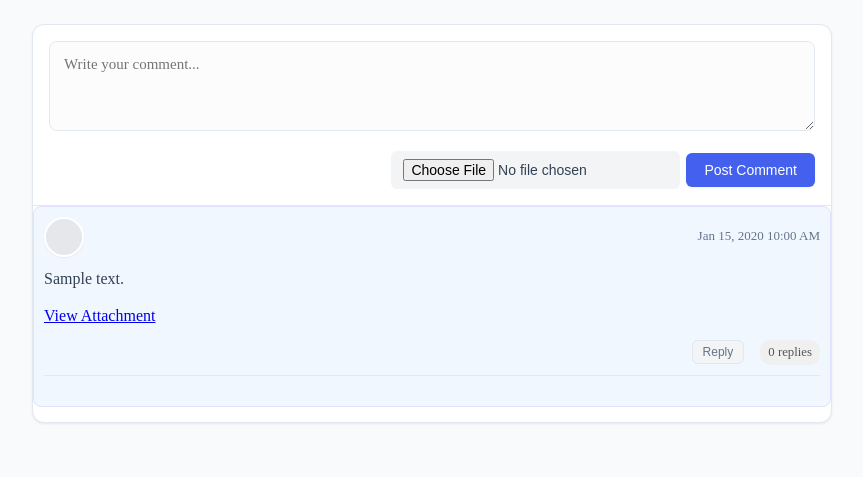
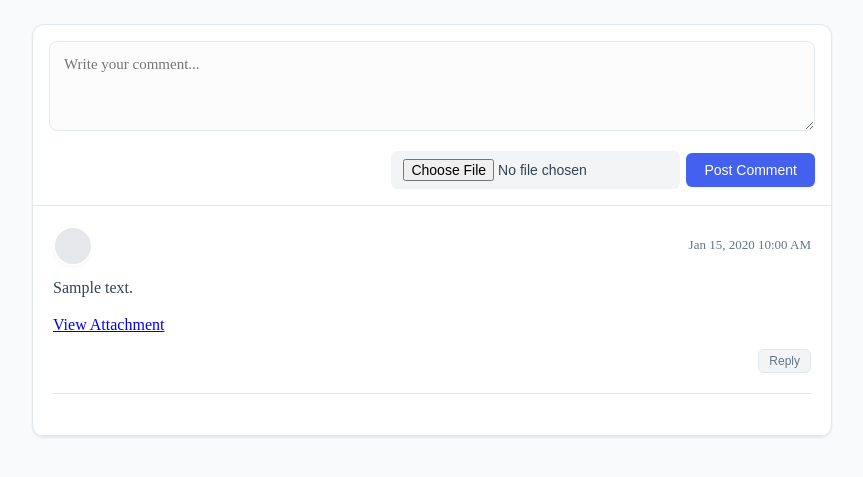
Before and after one commit to Mariadonnadelossantos19/CommentModalphp, a PHP site: page /comments.php in a window 1280 px wide. Shown: the part 65-542 px from the top of the page, without its empty margins (208-1071 px from the left). Run offline with PHP 8.4, Linux system fonts and the light colour scheme; the visitor is signed in with stand-in values (Sample User, id 1); tables that the repository leaves empty or names only in its code hold one stand-in row (values such as "Sample post").

Commit message:
count replies

```diff
--- a/comments.php
+++ b/comments.php
@@ -68,7 +68,7 @@ function getReplies($db, $comment_id) {
     return $stmt->fetchAll(PDO::FETCH_ASSOC);
 }
 
-// New function to count replies
+// Add this function after the getReplies function
 function getReplyCount($db, $comment_id) {
     $stmt = $db->prepare("
         SELECT COUNT(*) as count
@@ -212,55 +212,27 @@ if (isset($_SESSION['flash_message'])) {
             line-height: 1;
         }
 
-        /* Add background colors to distinguish comments and replies */
-        .comment-item {
-            background-color: #f0f7ff; /* Light blue for main comments */
-            border-radius: 8px;
-            margin-bottom: 15px;
-            padding: 10px;
-            border: 1px solid #e0e0ff;
+        /* Style for reply counts */
+        .reply-count {
+            display: inline-block;
+            background-color: #e9ecef;
+            color: #495057;
+            font-size: 0.75rem;
+            font-weight: bold;
+            padding: 2px 8px;
+            border-radius: 12px;
+            margin-left: 8px;
+            border: 1px solid #ced4da;
         }
 
-        .reply-item {
-            background-color: #fff7f0; /* Light orange/peach for direct replies */
-            border-radius: 8px;
-            margin-bottom: 10px;
-            margin-left: 25px;
-            padding: 10px;
-            border: 1px solid #ffe0d0;
+        .comment-item .reply-count {
+            background-color: #e3f2fd; /* Light blue for comments */
+            border-color: #bbdefb;
         }
 
-        .nested-reply-item {
-            background-color: #f0fff7; /* Light mint/green for nested replies */
-            border-radius: 8px;
-            margin-bottom: 8px;
-            margin-left: 25px;
-            padding: 10px;
-            border: 1px solid #d0ffe0;
-        }
-
-        /* Add some spacing between comment sections */
-        .replies-container {
-            margin-top: 10px;
-        }
-
-        .nested-replies-container {
-            margin-top: 10px;
-        }
-
-        /* Style for reply counts */
-        .reply-count {
-            font-size: 0.8rem;
-            color: #555;
-            background-color: #f0f0f0;
-            padding: 2px 8px;
-            border-radius: 10px;
-            margin-left: 10px;
-        }
-
-        /* Add hover effect to reply count */
-        .reply-count:hover {
-            background-color: #e0e0e0;
+        .reply-item .reply-count {
+            background-color: #fff3e0; /* Light orange for replies */
+            border-color: #ffe0b2;
         }
     </style>
 </head>
@@ -326,8 +298,14 @@ if (isset($_SESSION['flash_message'])) {
                                         <button class="delete-comment">Delete</button>
                                     <?php endif; ?>
                                     <button class="reply">Reply</button>
-                                    <?php $replyCount = getReplyCount($db, $comment['cmt_id']); ?>
+
+                                    <!-- Add the reply count here -->
+                                    <?php
+                                    $replyCount = getReplyCount($db, $comment['cmt_id']);
+                                    if ($replyCount > 0):
+                                    ?>
                                     <span class="reply-count"><?php echo $replyCount; ?> <?php echo $replyCount == 1 ? 'reply' : 'replies'; ?></span>
+                                    <?php endif; ?>
                                 </div>
 
                                 <!-- Reply Form for this comment -->
@@ -375,8 +353,14 @@ if (isset($_SESSION['flash_message'])) {
                                                         <button class="delete-reply">Delete</button>
                                                     <?php endif; ?>
                                                     <button class="btn reply">Reply</button>
-                                                    <?php $nestedReplyCount = getReplyCount($db, $reply['cmt_id']); ?>
+
+                                                    <!-- Add the reply count here -->
+                                                    <?php
+                                                    $nestedReplyCount = getReplyCount($db, $reply['cmt_id']);
+                                                    if ($nestedReplyCount > 0):
+                                                    ?>
                                                     <span class="reply-count"><?php echo $nestedReplyCount; ?> <?php echo $nestedReplyCount == 1 ? 'reply' : 'replies'; ?></span>
+                                                    <?php endif; ?>
                                                 </div>
 
                                                 <!-- Add nested reply form -->
```
Also changed, not shown: js/comments.js (+59 -2 lines), uploads/67e381ab7711f_image (8).png (added), uploads/67e3826befff6_78b36bef-fa61-4b19-aec3-becc3897dfc3.jpg (added), uploads/67e38a84d39fa_image (8).png (added).
